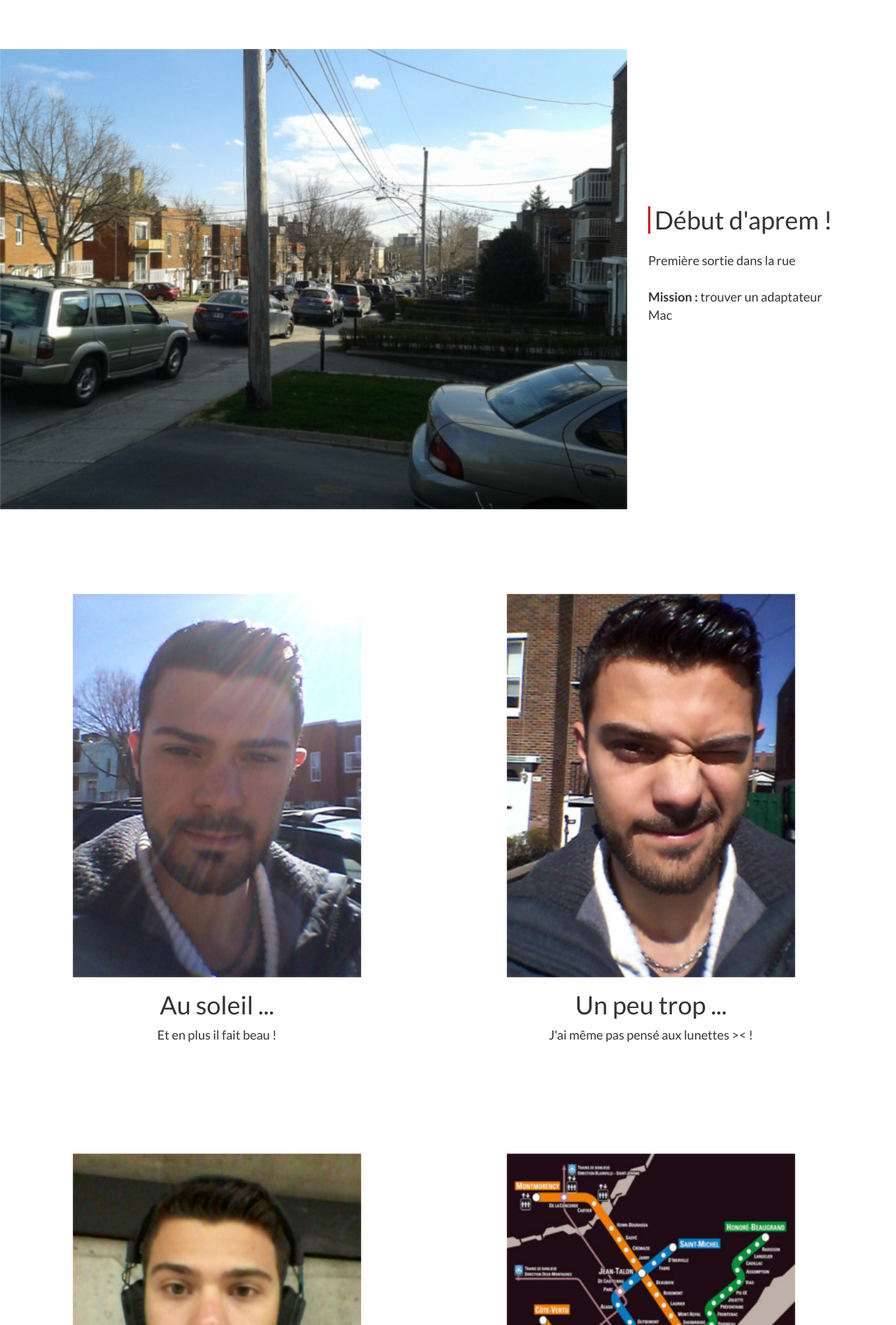
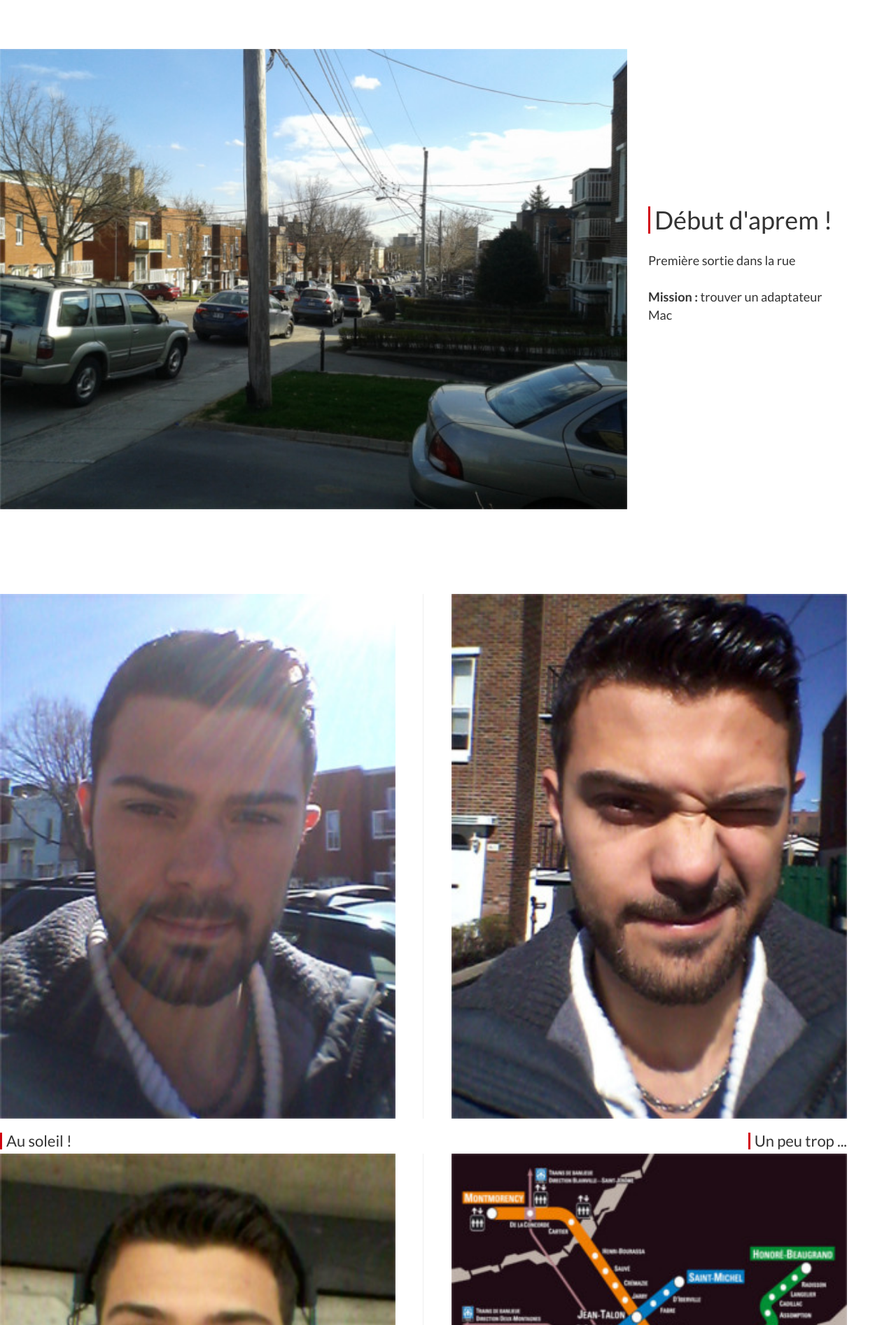
Before and after one commit to floLfg/montreal, a PHP site: page /arrivee.html in a window 1280 px wide; the page is wider, and only the part inside the window is pictured. Shown: the part 2401-4295 px from the top of that part at 70% size. Run offline with PHP 8.4, Linux system fonts and the light colour scheme.

Commit message:
modifications mineures style

```diff
--- a/arrivee.html
+++ b/arrivee.html
@@ -52,7 +52,7 @@
 		</div>
 
 		<div data-panel="1" class="page-panel" style="text-align: center; padding-top: 90px; background-color: #fff;">
-		    <h1>Enfin arrivé !</h1>
+		    <h1 style="border: none;">Enfin arrivé !</h1>
 		    <br>
 		    <br>
 		    <p style="font-size: 18px; width: 80%; margin: auto;">
@@ -97,12 +97,12 @@
 		</div>
 
 		<div data-panel="5" class="page-panel">
-		  <div class="duo-block">
+		  <div class="duo-block portrait">
 		      <div class="first">
 		        <img src="img/arrivee/4.jpg">
 		        <div class="description">
-		          <h1>Au soleil ...</h1>
-		          <p>Et en plus il fait beau !</p>
+		          <h1>Au soleil !</h1>
+		          <p>Qui a dit que je devais emporter 40 pulls là ? :p</p>
 		        </div>
 		      </div>
 
@@ -110,18 +110,18 @@
 		        <img src="img/arrivee/5.jpg">
 		        <div class="description">
 		          <h1>Un peu trop ...</h1>
-		          <p>J'ai même pas pensé aux lunettes >< !</p>
+		          <p>J'ai même pas pensé aux lunettes en sortant !</p>
 		        </div>
 		      </div>
 		  </div>
 		</div>
 
 		<div data-panel="6" class="page-panel">
-		  <div class="duo-block">
+		  <div class="duo-block portrait">
 		      <div class="first">
 		        <img src="img/arrivee/6.jpg">
 		        <div class="description">
-		          <h1>Plus qu'à attendre ...</h1>
+		          <h1>Petite attente ...</h1>
 		          <p>Station de métro Sainte-Catherine (ligne orange)</p>
 		        </div>
 		      </div>
@@ -137,7 +137,7 @@
 		</div>
 
 		<div data-panel="7" class="page-panel">
-		  <div class="duo-block">
+		  <div class="duo-block portrait">
 		      <div class="first">
 		        <img src="img/arrivee/8.jpg">
 		        <div class="description">
@@ -157,7 +157,7 @@
 		</div>
 
 		<div data-panel="8" class="page-panel">
-		  <div class="duo-block">
+		  <div class="duo-block portrait">
 		      <div class="first">
 		        <img src="img/arrivee/10.jpg">
 		        <div class="description">
@@ -187,7 +187,7 @@
 		</div>
 
 		<div data-panel="10" class="page-panel">
-		  <div class="duo-block">
+		  <div class="duo-block portrait">
 		      <div class="first">
 		        <img src="img/arrivee/13.jpg">
 		        <div class="description">
@@ -207,7 +207,7 @@
 		</div>
 
 		<div data-panel="11" class="page-panel">
-		  <div class="duo-block">
+		  <div class="duo-block landscape">
 		      <div class="first">
 		        <img src="img/arrivee/15.jpg">
 		        <div class="description">
@@ -237,7 +237,7 @@
 		</div>
 
 		<div data-panel="13" class="page-panel">
-		  <div class="duo-block">
+		  <div class="duo-block landscape">
 		      <div class="first">
 		        <img src="img/arrivee/18.jpg">
 		        <div class="description">
@@ -270,6 +270,7 @@
 		    <div class="centred-block">
 		      <img src="img/arrivee/21.jpg">
 		      <div class="description">
+		      	<h1>Premier plat traditionnel</h1>
 		        <p>Plat commandé : <b>La Poutine</b> (plat traditionnel)<br>
 		          Assiette de frites avec des dés de fromage, des oignons grillés et du bacon<br>
 		          <b>#régime</b>
--- a/css/style.css
+++ b/css/style.css
@@ -83,7 +83,7 @@ body,
   width: 100%;
 }
 
-.page-panel .basic-block h1{
+.page-panel h1{
   border-left: 3px solid #d2000e;
   padding-left: 6px;
   margin-bottom:25px;
@@ -124,45 +124,80 @@ body,
   width: 100%;
   padding-top: 50px;
 }
-.page-panel .duo-block hr{
-  border-color: #d2000e;
+.page-panel .duo-block.landscape img{
+  width: 100%;
+  max-height: 80%;
+  border-right: 1px solid #fff;
+}
+.page-panel .duo-block.landscape h1{
+  border-left: none !important;
+  margin-bottom: 10px;
+}
+.page-panel .duo-block.portrait h1{
+  font-size: 22px;
+  display: inline-block;
+}
+.page-panel .duo-block.portrait p{
+  font-size: 16px;
+}
+.page-panel .duo-block.portrait .first{
+  border-right: 1px solid #eee;
+}
+.page-panel .duo-block.portrait .first img{
+  height: 100%;
+  float: left;
+  margin-right: 10px;
+}
+.page-panel .duo-block.portrait .second img{
+  height: 100%;
+  float: right;
+  margin-left: 10px;
+}
+.page-panel .duo-block.portrait .second .description{
+  padding-top: 60%;
+}
+.page-panel .duo-block.portrait .first .description{
+  padding-top: 10%;
+}
+.page-panel .duo-block.portrait .first,
+.page-panel .duo-block.portrait .second {
+  width: calc(50% - 35px);
+}
+.page-panel .duo-block.portrait .first .description{
+  text-align: left;
+}
+.page-panel .duo-block.portrait .second .description{
+  text-align: right;
 }
 .page-panel .duo-block .first,
 .page-panel .duo-block .second {
   float: left;
-  width: calc(50% - 20px);
+  width: 50%;
   height: 100%;
   text-align: center;
 }
-.page-panel .duo-block .first img,
-.page-panel .duo-block .second img {
-  height: 73%;
-}
+
 .page-panel .duo-block .first .description,
 .page-panel .duo-block .second .description {
   height: 22%;
-  width: 90%;
-  margin: auto;
   font-size: 18px;
   line-height: 26px;
 }
 .page-panel .centred-block {
   height: 100%;
   width: 100%;
-  text-align: center;
 }
 .page-panel .centred-block img {
   margin-top: 50px;
-  height: calc(85% - 75px);
-  display: inline-block;
+  height: calc(100% - 50px);
+  float: left;
 }
 .page-panel .centred-block .description {
-  padding-top:25px;
-  height: 15%;
-  width: 90%;
-  margin: auto;
   font-size: 18px;
   line-height: 26px;
+  float: left;
+  padding-left: 30px;
+  padding-right: 70px;
 }
 #arrow-down {
   position: absolute;
--- a/index.html
+++ b/index.html
@@ -37,7 +37,7 @@
 		</div>
 
 		<div class="page-panel second-page" id="home-container">
-			<h1>Salut !</h1>
+			<h1 style="border: none;">Salut !</h1>
 			<br>
 			<br>
 			<p style="font-size: 18px;">
--- a/js/main.js
+++ b/js/main.js
@@ -23,7 +23,7 @@ $(window).load(function(){
 	});
 
 	//centrage vertical dynamique
-    $('.basic-block  img, .basic-block .description, .vertical-aligned').each(function(){
+    $('.centred-block .description, .basic-block  img, .basic-block .description, .vertical-aligned').each(function(){
         var parentHeight = $(this).parent().outerHeight(true);
         var elemHeight = $(this).outerHeight(true);
         var padding = parentHeight - elemHeight;
--- a/preparatifs.html
+++ b/preparatifs.html
@@ -38,7 +38,7 @@
 		</div>
 
 		<div data-panel="1" class="page-panel" style="text-align: center; padding-top: 90px; background-color: #fff;">
-		    <h1>Quelques affaires à régler ...</h1>
+		    <h1 style="border: none;">Quelques affaires à régler ...</h1>
 		    <br>
 		    <br>
 		    <p style="font-size: 18px; width: 80%; margin: auto;">
@@ -55,7 +55,7 @@
 		</div>
 
 		<div data-panel="2" class="page-panel second-page">
-		  <div class="duo-block">
+		  <div class="duo-block landscape">
 		      <div class="first">
 		        <img src="img/preparatifs/1.jpg">
 		        <div class="description">
```
Also changed, not shown: 1 other file.
